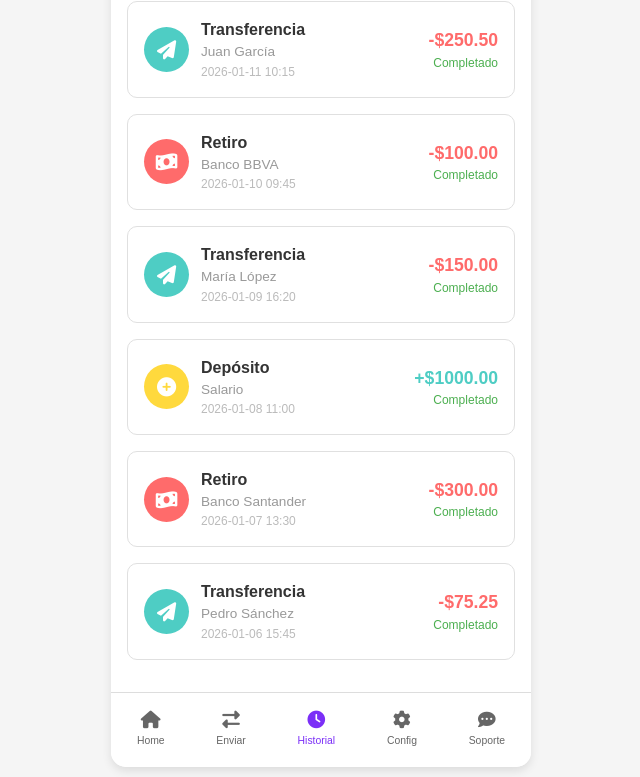
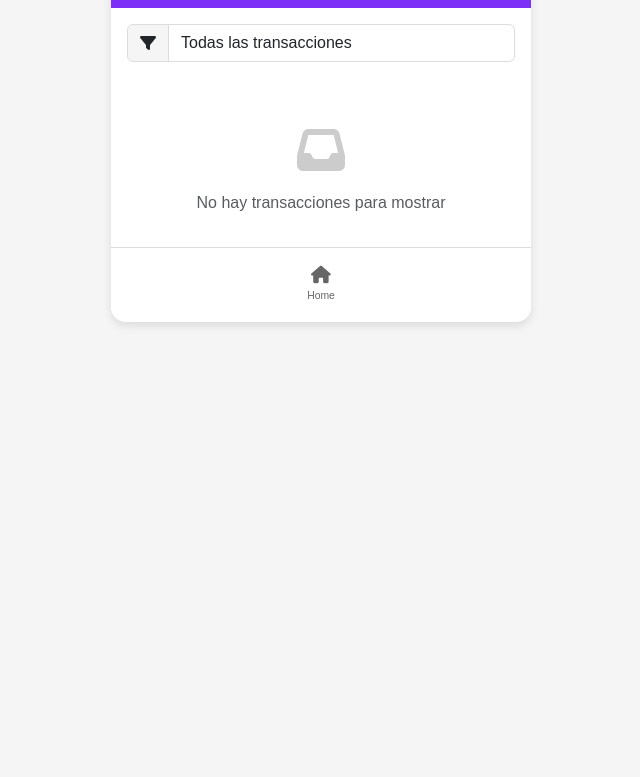
Before and after one commit to carolinaflores1988-dev/alke-wallet, a plain HTML site: page transactions.html in a window 1280 px wide. Shown: the part 279-1056 px from the top of the page, without its empty margins (319-959 px from the left). After the commit the page ends 800 px from the top, so only its background shows below. Drawn offline with nearby package versions, Linux system fonts and the light colour scheme.

Commit message:
Transacciones

```diff
--- a/assets/javascript/transactions.js
+++ b/assets/javascript/transactions.js
@@ -1,83 +1,5 @@
 // Transacciones de ejemplo (en una aplicación real vendrían de una base de datos)
-const transaccionesEjemplo = [
-  {
-    id: "TRX001",
-    tipo: "deposito",
-    monto: 500.00,
-    persona: "Carolina Flores",
-    fecha: "2026-01-12",
-    hora: "14:30",
-    estado: "Completado",
-    icono: "fa-plus-circle",
-    color: "#ffd93d"
-  },
-  {
-    id: "TRX002",
-    tipo: "transferencia",
-    monto: 250.50,
-    persona: "Juan García",
-    fecha: "2026-01-11",
-    hora: "10:15",
-    estado: "Completado",
-    icono: "fa-paper-plane",
-    color: "#4ecdc4"
-  },
-  {
-    id: "TRX003",
-    tipo: "retiro",
-    monto: 100.00,
-    persona: "Banco BBVA",
-    fecha: "2026-01-10",
-    hora: "09:45",
-    estado: "Completado",
-    icono: "fa-money-bill-wave",
-    color: "#ff6b6b"
-  },
-  {
-    id: "TRX004",
-    tipo: "transferencia",
-    monto: 150.00,
-    persona: "María López",
-    fecha: "2026-01-09",
-    hora: "16:20",
-    estado: "Completado",
-    icono: "fa-paper-plane",
-    color: "#4ecdc4"
-  },
-  {
-    id: "TRX005",
-    tipo: "deposito",
-    monto: 1000.00,
-    persona: "Salario",
-    fecha: "2026-01-08",
-    hora: "11:00",
-    estado: "Completado",
-    icono: "fa-plus-circle",
-    color: "#ffd93d"
-  },
-  {
-    id: "TRX006",
-    tipo: "retiro",
-    monto: 300.00,
-    persona: "Banco Santander",
-    fecha: "2026-01-07",
-    hora: "13:30",
-    estado: "Completado",
-    icono: "fa-money-bill-wave",
-    color: "#ff6b6b"
-  },
-  {
-    id: "TRX007",
-    tipo: "transferencia",
-    monto: 75.25,
-    persona: "Pedro Sánchez",
-    fecha: "2026-01-06",
-    hora: "15:45",
-    estado: "Completado",
-    icono: "fa-paper-plane",
-    color: "#4ecdc4"
-  }
-];
+const transaccionesEjemplo = [];
 
 // Cargar transacciones al abrir la página
 $(document).ready(function() {
@@ -159,8 +81,7 @@ function cargarTransacciones(transacciones) {
 function obtenerTextoTipo(tipo) {
   const tipos = {
     "deposito": "Depósito",
-    "transferencia": "Transferencia",
-    "retiro": "Retiro"
+    "transferencia": "Transferencia"
   };
   return tipos[tipo] || tipo;
 }
@@ -193,7 +114,6 @@ function agregarTransaccion(tipo, monto, persona, estado = "Completado") {
   const tiposIconos = {
     "deposito": { icono: "fa-plus-circle", color: "#ffd93d" },
     "transferencia": { icono: "fa-paper-plane", color: "#4ecdc4" },
-    "retiro": { icono: "fa-money-bill-wave", color: "#ff6b6b" }
   };
 
   const config = tiposIconos[tipo] || { icono: "fa-circle", color: "#ccc" };
--- a/transactions.html
+++ b/transactions.html
@@ -33,7 +33,7 @@
               <option value="">Todas las transacciones</option>
               <option value="deposito">Depósitos</option>
               <option value="transferencia">Transferencias</option>
-              <option value="retiro">Retiros</option>
+
             </select>
           </div>
         </div>
@@ -56,22 +56,8 @@
           <i class="fas fa-home"></i>
           <span>Home</span>
         </a>
-        <a href="send-money.html" class="nav-item">
-          <i class="fas fa-exchange-alt"></i>
-          <span>Enviar</span>
-        </a>
-        <a href="transactions.html" class="nav-item active">
-          <i class="fas fa-clock"></i>
-          <span>Historial</span>
-        </a>
-        <a href="#" class="nav-item">
-          <i class="fas fa-cog"></i>
-          <span>Config</span>
-        </a>
-        <a href="#" class="nav-item">
-          <i class="fas fa-comment-dots"></i>
-          <span>Soporte</span>
-        </a>
+
+
       </nav>
     </div>
 
```
Also changed, not shown: assets/javascript/send-money.js (+51 -5 lines), send-money.html (+43 -9 lines).
